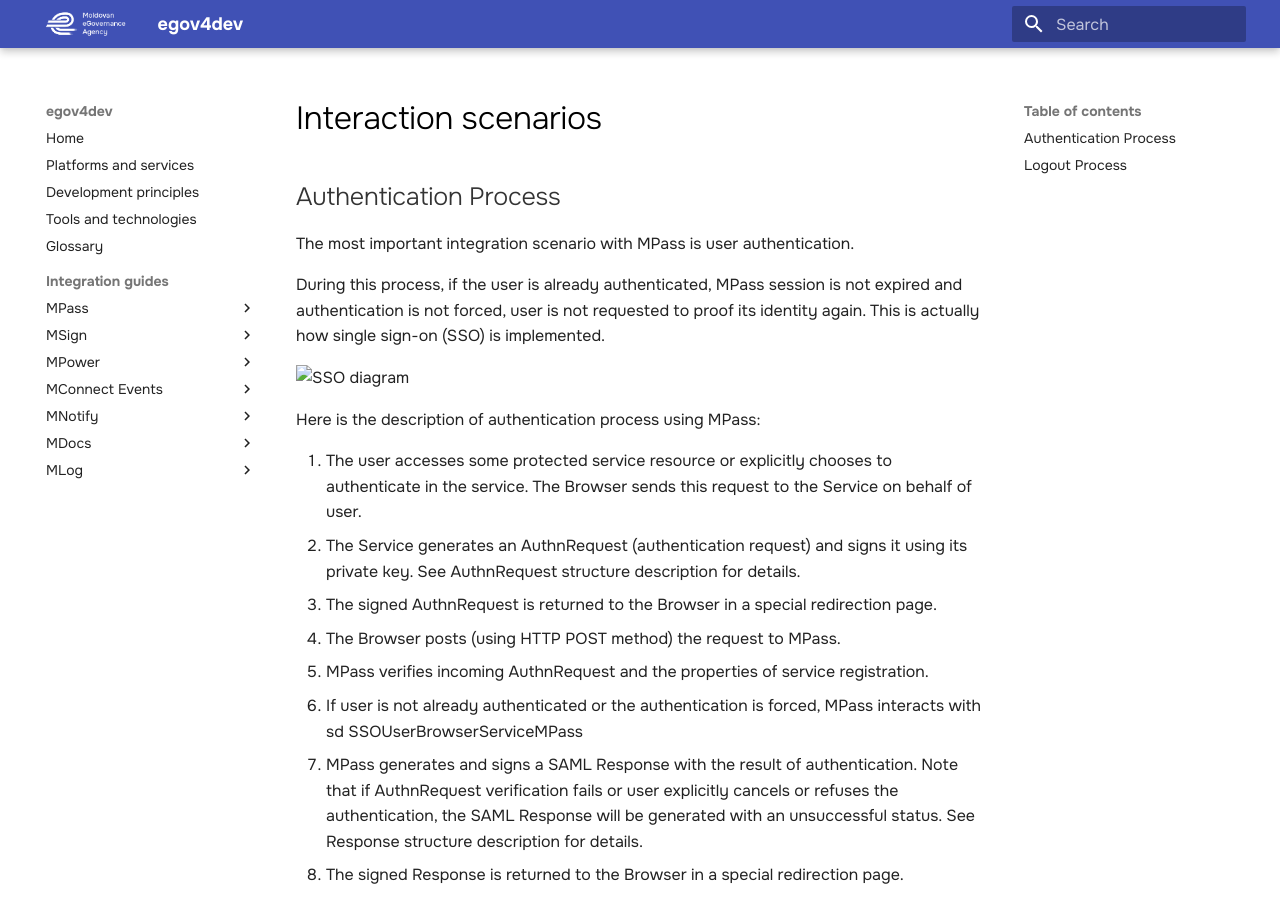
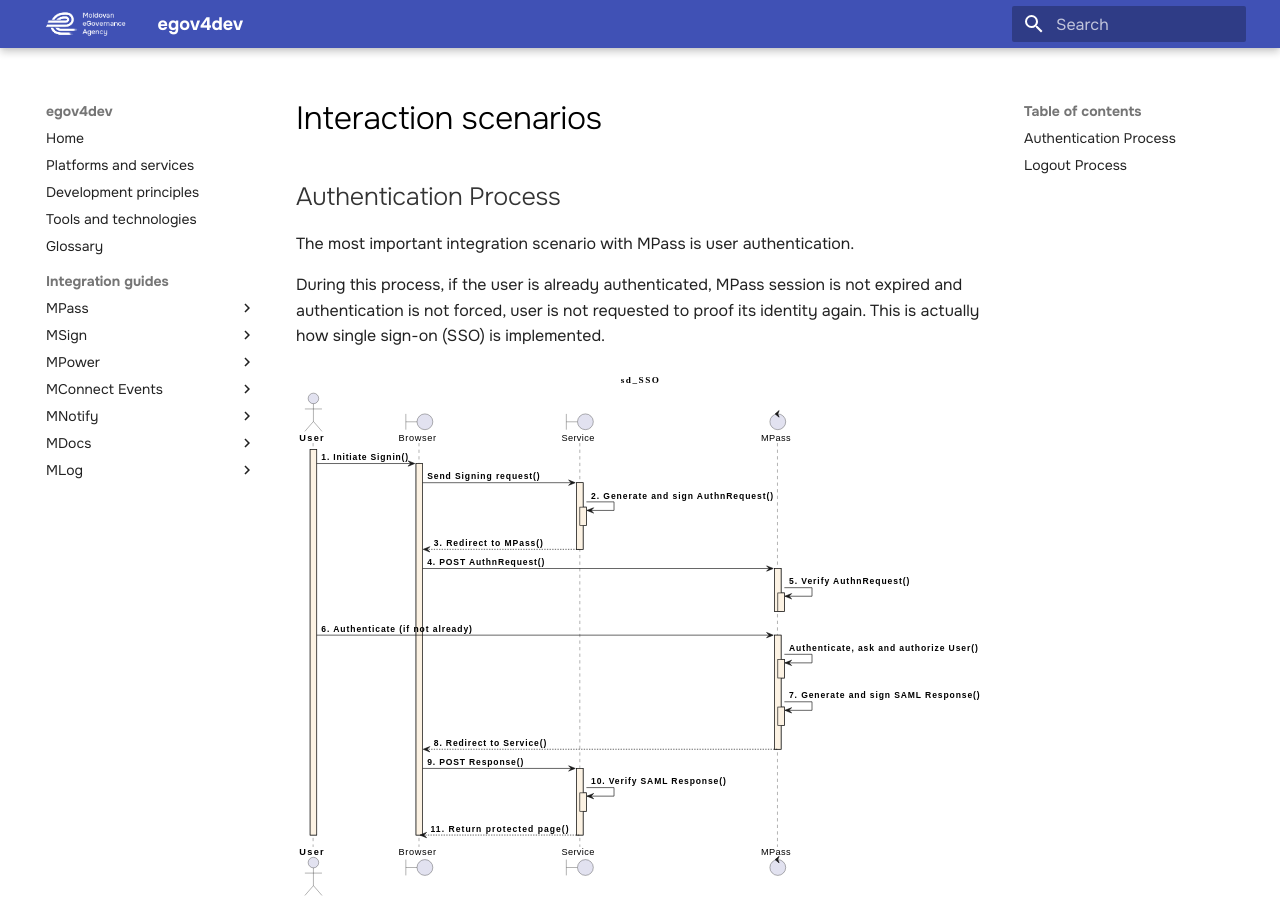
Before and after one commit to egov-moldova/egov4dev, an MkDocs documentation site: the page built from docs/guides/mpass/interaction-scenarios.md, in a window 1280 px wide and 900 px high. Built offline with MkDocs 1.6.1 and Material for MkDocs 9.7.7, drawn with Linux system fonts in a browser that asks for light colours.

Commit message:
Update interaction-scenarios.md

```diff
--- a/docs/guides/mpass/interaction-scenarios.md
+++ b/docs/guides/mpass/interaction-scenarios.md
@@ -6,7 +6,7 @@
 
 During this process, if the user is already authenticated, MPass session is not expired and authentication is not forced, user is not requested to proof its identity again. This is actually how single sign-on (SSO) is implemented.
 
-<img src="../../assets/umls/mpass/interaction_scenarios/sso_lightmode.svg" alt="SSO diagram">
+<img src="../../../assets/umls/mpass/interaction_scenarios/sso_lightmode.svg" alt="SSO diagram">
 
 Here is the description of authentication process using MPass:
 
@@ -27,7 +27,7 @@
 
 Because users can login into many services during an MPass session, from security point of view SSO is not fully implemented without a proper SLO (Single logout). Integrating services MUST implement both.
 
-<img src="../../assets/umls/mpass/interaction_scenarios/slo_lightmode.svg" alt="SLO diagram">
+<img src="../../../assets/umls/mpass/interaction_scenarios/slo_lightmode.svg" alt="SLO diagram">
 
 Here is the description of logout process using MPass:
 
```
